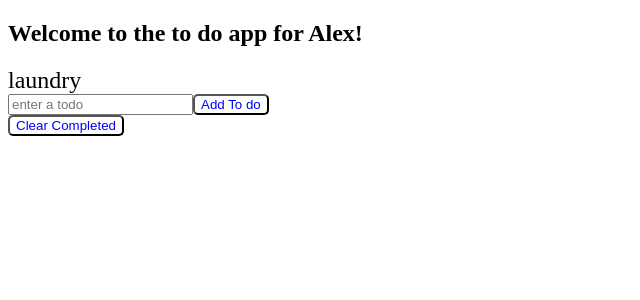
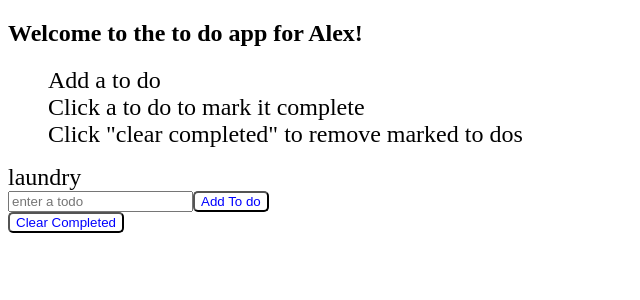
Before and after one commit to bushbass/lambda-react-I, a React (Create React App) app: page / in a window 1280 px wide. Shown: the top 300 px of the page, without its empty margins (0-640 px from the left). Built offline with nearby package versions, Linux system fonts and the light colour scheme.

Commit message:
add app instructions on homepage

```diff
--- a/src/App.js
+++ b/src/App.js
@@ -49,6 +49,11 @@ class App extends React.Component {
     return (
       <div>
         <h2>Welcome to the to do app for Alex!</h2>
+        <ul>
+          <li>Add a to do</li>
+          <li>Click a to do to mark it complete</li>
+          <li>Click "clear completed" to remove marked to dos</li>
+        </ul>
 
         <TodoList
           handleItemClick={this.handleItemClick}
```
